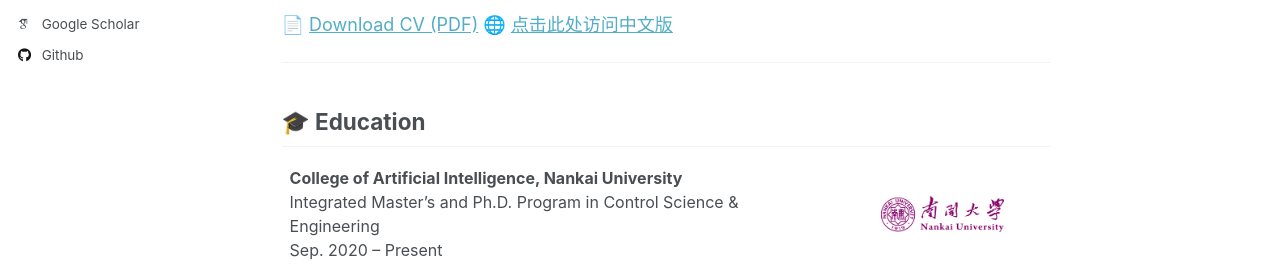
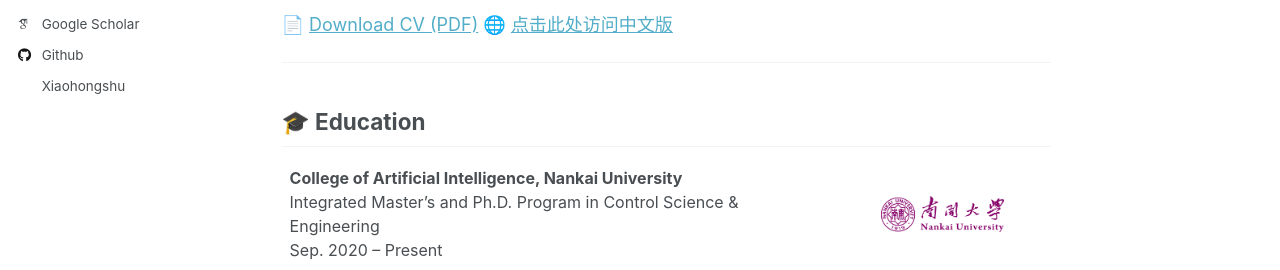
Before and after one commit to wangy1893/wangy1893.github.io, a Jekyll site: the page built from _pages/about.md, in a window 1280 px wide. Shown: the part 395-665 px from the top of the page. Built offline with Jekyll 4.4.1, drawn with Linux system fonts in a browser that asks for light colours; some web fonts are replaced; comment, search, counter and statistics services are not loaded.

Commit message:
Update author-profile.html

```diff
--- a/_includes/author-profile.html
+++ b/_includes/author-profile.html
@@ -153,6 +153,9 @@
       {% if author.zhihu %}
       <li><a href="htps://www.zhihu.com/people/{{ author.zhihu }}"><i class="fab fa-fw fa-zhihu icon-pad-right" aria-hidden="true"></i>Zhihu</a></li>
       {% endif %}
+      {% if author.xiaohongshu %}
+      <li><a href="https://www.xiaohongshu.com/user/profile/{{ author.xiaohongshu }}"><i class="fab fa-fw fa-xiaohongshu icon-pad-right" aria-hidden="true"></i>Xiaohongshu</a></li>
+      {% endif %}
     </ul>
   </div>
 </div>
```
